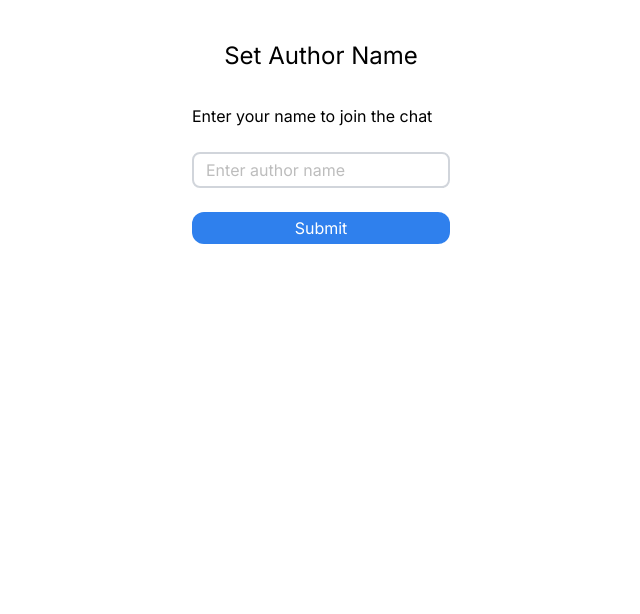
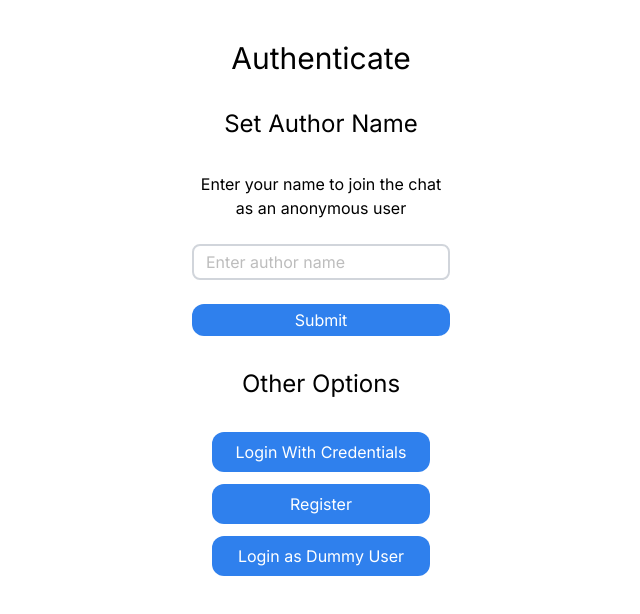
Before and after one commit to TheAttentionSeeker5050/next-chat-app, a Next.js app: page /set-author in a window 1280 px wide. Shown: the top 614 px of the page, without its empty margins (319-959 px from the left). Built offline with nearby package versions, Linux system fonts and the light colour scheme.

Commit message:
added buttons for register and login form on set-author

```diff
--- a/src/components/SetAuthorForm.tsx
+++ b/src/components/SetAuthorForm.tsx
@@ -13,9 +13,9 @@ const SetAuthorForm: React.FC<SetAuthorFormProps> = ({ author, setAuthor, submit
 
     return (
         // <section className="flex flex-col gap-6">
-            <form onSubmit={submitHandler} className="flex flex-col gap-6 dark:text-fore-secondary-dark">
+            <form onSubmit={submitHandler} className="flex flex-col w-min gap-6 dark:text-fore-secondary-dark">
 
-                <p>Enter your name to join the chat</p>
+                <p className="text-center">Enter your name to join the chat as an anonymous user</p>
                 <input type="text" name="author" id="author" placeholder="Enter author name" className="border-2 pl-3 pr-2 border-fore-secondary-light py-1 rounded-lg" max={35} />
                 <button type="submit" className="text-fore-blue-balloons-light bg-blue-balloons-light rounded-xl px-2 py-1 hover:bg-blue-balloons-light-hover">Submit</button>
 
--- a/src/pages/set-author.tsx
+++ b/src/pages/set-author.tsx
@@ -93,10 +93,21 @@ export default function SetAuthor() {
       <main
         className={`${inter.className} flex flex-col justify-center gap-8 items-center mt-10`}
         >
-        <h1 className='text-2xl'>Set Author Name</h1>
+        <h1 className='text-3xl'>Authenticate</h1>
+        <h2 className='text-2xl'>Set Author Name</h2>
         <SetAuthorForm author={author} setAuthor={setAuthor} submitHandler={submitHandler}/>
 
-        {error && <p className="text-red-500">{error}</p>}
+        <h2 className='text-2xl'>Other Options</h2>
+        {/* authenticate using credentials */}
+        <div className='flex flex-col gap-3 text-center dark:text-fore-secondary-dark'>
+
+          <a href='/login' className='text-fore-blue-balloons-light bg-blue-balloons-light rounded-xl px-6 py-2 hover:bg-blue-balloons-light-hover'>Login With Credentials</a>
+          <a href='/register' className='text-fore-blue-balloons-light bg-blue-balloons-light rounded-xl px-6 py-2 hover:bg-blue-balloons-light-hover'>Register</a>
+
+          {/* dummy login */}
+          <a href='/dummy-login' className='text-fore-blue-balloons-light bg-blue-balloons-light rounded-xl px-6 py-2 hover:bg-blue-balloons-light-hover'>Login as Dummy User</a>
+          {error && <p className="text-red-500">{error}</p>}
+          </div>
       </main>
     </>
   );
```
